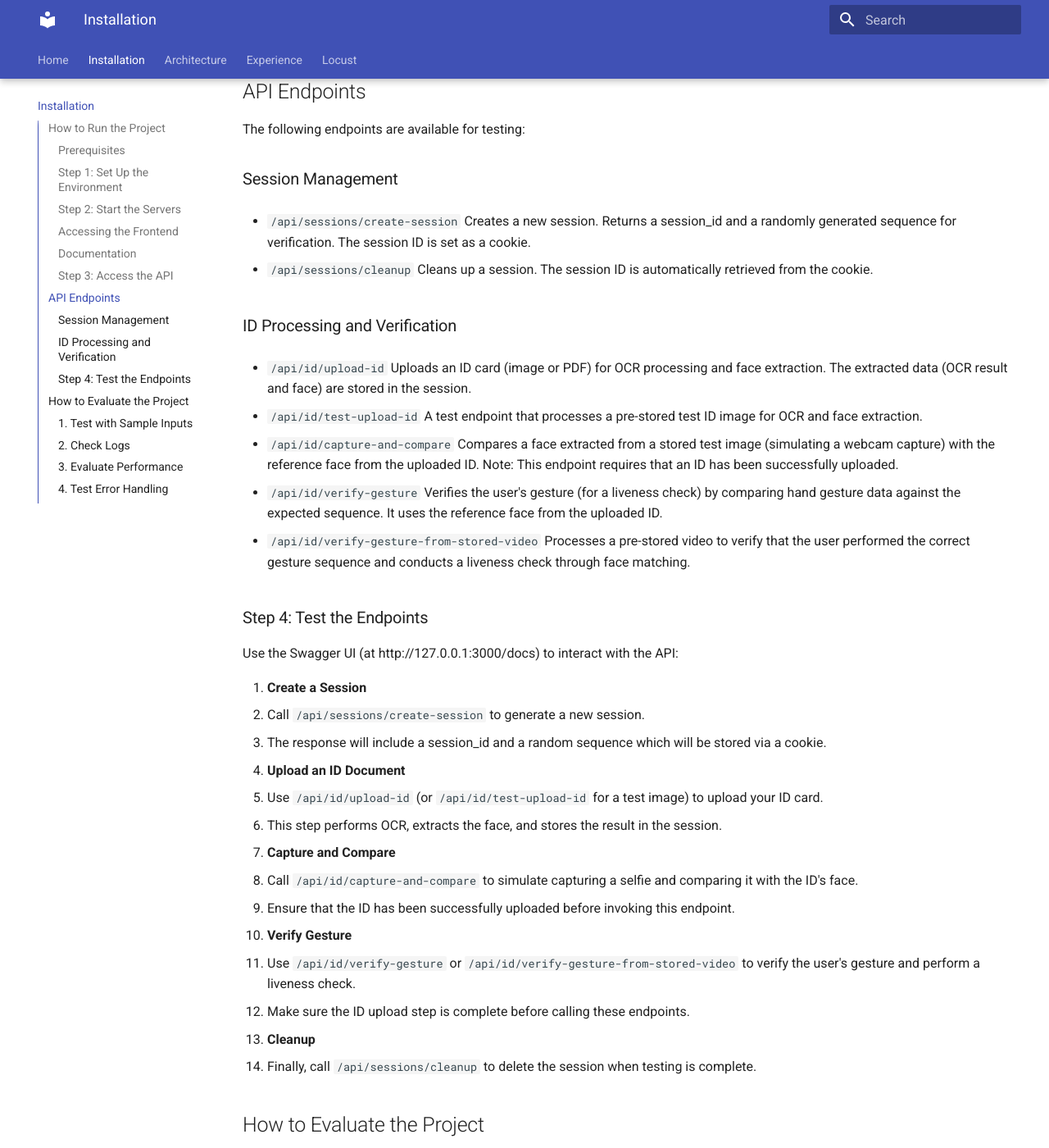
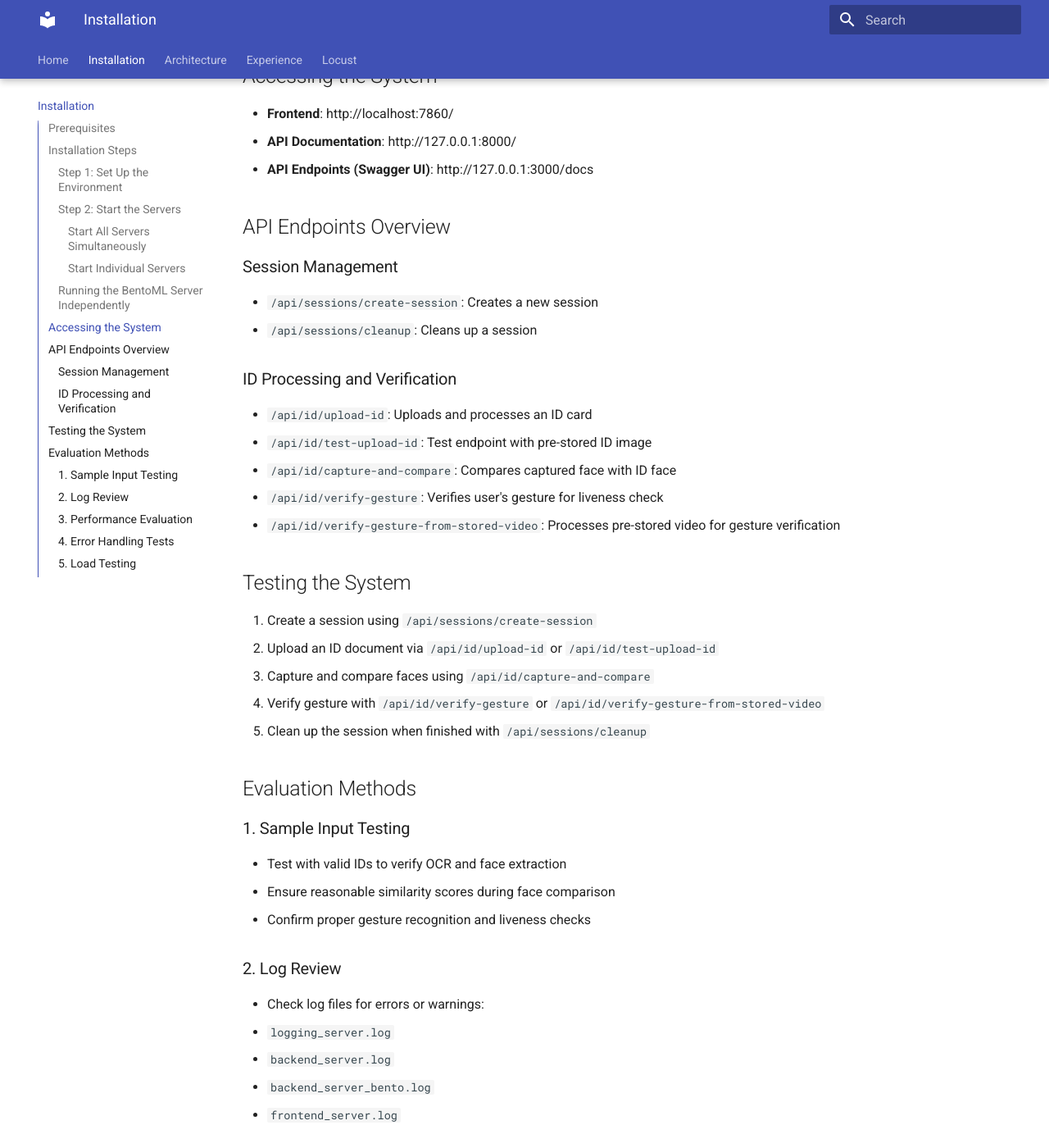
Before and after one commit to DragoCodes/Onboardly, an MkDocs documentation site: the page built from docs/functionalities.md, in a window 1280 px wide and 1400 px high, scrolled down 1877 px. Shown: the whole window at 82% size. Built offline with MkDocs 1.6.1 and Material for MkDocs 9.7.7, drawn with Linux system fonts in a browser that asks for light colours; some of the changed text lies outside the part shown.

Commit message:
Added load testing documentation and updated justfile

````diff
--- a/docs/functionalities.md
+++ b/docs/functionalities.md
@@ -1,162 +1,143 @@
-# Customer Onboardly Installation Guide and Overview
+# Onboardly Installation Guide
 
-Welcome to the **Onboardly** project documentation. This guide covers how to run the project, access the API endpoints, and evaluate the system. The project automates complex banking operations, allowing customers to onboard remotely with robust fraud prevention checks including OCR, face extraction, and gesture-based liveness verification.
+Welcome to the **Onboardly** project. This guide will help you set up and run this banking automation system that enables remote customer onboarding with advanced fraud prevention features.
 
----
+## Prerequisites
 
-## How to Run the Project
+Before getting started, ensure you have:
 
-### Prerequisites
+1. **Python 3.12** installed
+   - Download from the [official Python website](https://www.python.org/downloads/)
 
-1. **Install Python 3.12**
-   Ensure that Python 3.12 is installed on your system. Download it from the official [Python website](https://www.python.org/downloads/).
+2. **`just`** command runner
+   - Install via:
+     ```bash
+     sudo apt install just
+     ```
 
-2. **Install `just`**
-   `just` is a command runner that simplifies task execution. Install it using:
-   ```bash
-   sudo apt install just
-   ```
+3. **`uv`** package installer and environment manager
+   - Install via:
+     ```bash
+     curl -LsSf https://astral.sh/uv/install.sh | sh
+     ```
 
-3. **Install `uv`**
-   `uv` is a package installer and environment manager. Install it by running:
-   ```bash
-   curl -LsSf https://astral.sh/uv/install.sh | sh
-   ```
+## Installation Steps
 
 ### Step 1: Set Up the Environment
 
-Initialize your environment and install all dependencies with:
+Initialize your environment and install all required dependencies:
 
 ```bash
 just setup
 ```
 
-This command will:
-- Set up your Python environment.
-- Install the required dependencies.
+This command will set up your Python environment and install all necessary dependencies.
 
 ### Step 2: Start the Servers
 
-To start all servers simultaneously, execute:
+#### Start All Servers Simultaneously
 
 ```bash
 just start-all
 ```
 
-This command will launch all servers in the background and log their outputs to:
+This launches all servers in the background with logs written to:
 - `logging_server.log`
 - `backend_server.log`
+- `backend_server_bento.log`
 - `frontend_server.log`
 
-To stop all servers, use:
-
+To stop all servers:
 ```bash
 just stop-all
 ```
 
-Alternatively, you can start each server individually in separate terminals:
+#### Start Individual Servers
+
+You can also start each server separately in different terminals:
 
 ```bash
 # Start the Logging Server
 just start-logging-server
 
 # Start the FastAPI Application
-just start-backend-server
+just start-backend-server-fastapi
+
+# Start the BentoML Server
+just start-backend-server-bentoml
 
 # Start the Frontend Server
 just start-frontend-server
 ```
 
-### Accessing the Frontend
+### Running the BentoML Server Independently
 
-The frontend can be accessed at:
-http://localhost:7860/
+To start just the BentoML server:
 
-### Documentation
+```bash
+just start-backend-server-bentoml
+```
 
-View the project's documentation at:
-http://127.0.0.1:8000/
+Or serve the BentoML project directly:
 
-### Step 3: Access the API
+```bash
+just serve_bm
+```
 
-Open your browser and navigate to:
+## Accessing the System
 
-http://127.0.0.1:3000/docs
+- **Frontend**: http://localhost:7860/
+- **API Documentation**: http://127.0.0.1:8000/
+- **API Endpoints (Swagger UI)**: http://127.0.0.1:3000/docs
 
-This URL opens the Swagger UI where you can interact with all the API endpoints.
-
-## API Endpoints
-
-The following endpoints are available for testing:
+## API Endpoints Overview
 
 ### Session Management
-
-- `/api/sessions/create-session`
-  Creates a new session. Returns a session_id and a randomly generated sequence for verification. The session ID is set as a cookie.
-
-- `/api/sessions/cleanup`
-  Cleans up a session. The session ID is automatically retrieved from the cookie.
+- `/api/sessions/create-session`: Creates a new session
+- `/api/sessions/cleanup`: Cleans up a session
 
 ### ID Processing and Verification
+- `/api/id/upload-id`: Uploads and processes an ID card
+- `/api/id/test-upload-id`: Test endpoint with pre-stored ID image
+- `/api/id/capture-and-compare`: Compares captured face with ID face
+- `/api/id/verify-gesture`: Verifies user's gesture for liveness check
+- `/api/id/verify-gesture-from-stored-video`: Processes pre-stored video for gesture verification
 
-- `/api/id/upload-id`
-  Uploads an ID card (image or PDF) for OCR processing and face extraction. The extracted data (OCR result and face) are stored in the session.
+## Testing the System
 
-- `/api/id/test-upload-id`
-  A test endpoint that processes a pre-stored test ID image for OCR and face extraction.
+1. Create a session using `/api/sessions/create-session`
+2. Upload an ID document via `/api/id/upload-id` or `/api/id/test-upload-id`
+3. Capture and compare faces using `/api/id/capture-and-compare`
+4. Verify gesture with `/api/id/verify-gesture` or `/api/id/verify-gesture-from-stored-video`
+5. Clean up the session when finished with `/api/sessions/cleanup`
 
-- `/api/id/capture-and-compare`
-  Compares a face extracted from a stored test image (simulating a webcam capture) with the reference face from the uploaded ID.
-  Note: This endpoint requires that an ID has been successfully uploaded.
+## Evaluation Methods
 
-- `/api/id/verify-gesture`
-  Verifies the user's gesture (for a liveness check) by comparing hand gesture data against the expected sequence. It uses the reference face from the uploaded ID.
+### 1. Sample Input Testing
+- Test with valid IDs to verify OCR and face extraction
+- Ensure reasonable similarity scores during face comparison
+- Confirm proper gesture recognition and liveness checks
 
-- `/api/id/verify-gesture-from-stored-video`
-  Processes a pre-stored video to verify that the user performed the correct gesture sequence and conducts a liveness check through face matching.
+### 2. Log Review
+- Check log files for errors or warnings:
+  - `logging_server.log`
+  - `backend_server.log`
+  - `backend_server_bento.log`
+  - `frontend_server.log`
 
+### 3. Performance Evaluation
+- Measure processing times for endpoints
+- Verify robust error handling
 
-### Step 4: Test the Endpoints
+### 4. Error Handling Tests
+- Test calling endpoints out of sequence
+- Verify appropriate error messages
 
-Use the Swagger UI (at http://127.0.0.1:3000/docs) to interact with the API:
+### 5. Load Testing
+Ensure the backend server is running, then execute:
 
-1. **Create a Session**
-   - Call `/api/sessions/create-session` to generate a new session.
-   - The response will include a session_id and a random sequence which will be stored via a cookie.
+```bash
+just load_testing
+```
 
-2. **Upload an ID Document**
-   - Use `/api/id/upload-id` (or `/api/id/test-upload-id` for a test image) to upload your ID card.
-   - This step performs OCR, extracts the face, and stores the result in the session.
-
-3. **Capture and Compare**
-   - Call `/api/id/capture-and-compare` to simulate capturing a selfie and comparing it with the ID's face.
-   - Ensure that the ID has been successfully uploaded before invoking this endpoint.
-
-4. **Verify Gesture**
-   - Use `/api/id/verify-gesture` or `/api/id/verify-gesture-from-stored-video` to verify the user's gesture and perform a liveness check.
-   - Make sure the ID upload step is complete before calling these endpoints.
-
-5. **Cleanup**
-   - Finally, call `/api/sessions/cleanup` to delete the session when testing is complete.
-
-
-## How to Evaluate the Project
-
-### 1. Test with Sample Inputs
-
-- **Upload a valid ID**: Verify that OCR and face extraction work correctly.
-- **Capture and Compare**: Ensure that the similarity score is reasonable when comparing the ID face with a test image.
-- **Verify Gesture**: Confirm that the gesture recognition and liveness check pass based on the expected gesture sequence.
-
-### 2. Check Logs
-
-- Review the log files (`logging_server.log`, `backend_server.log`, and `frontend_server.log`) for any errors or warnings.
-
-### 3. Evaluate Performance
-
-- Measure processing times for each endpoint.
-- Verify that error handling is robust (e.g., for missing or invalid files).
-
-### 4. Test Error Handling
-
-- Attempt to call endpoints out of sequence (e.g., capture and compare before uploading an ID) and verify that appropriate error messages are returned.
+This runs a Locust load test targeting the API. Access the Locust web interface at http://localhost:8089 to configure users and spawn rate.
````
Also changed, not shown: docs/locust.md (+20 -1 lines), 1 other file.
